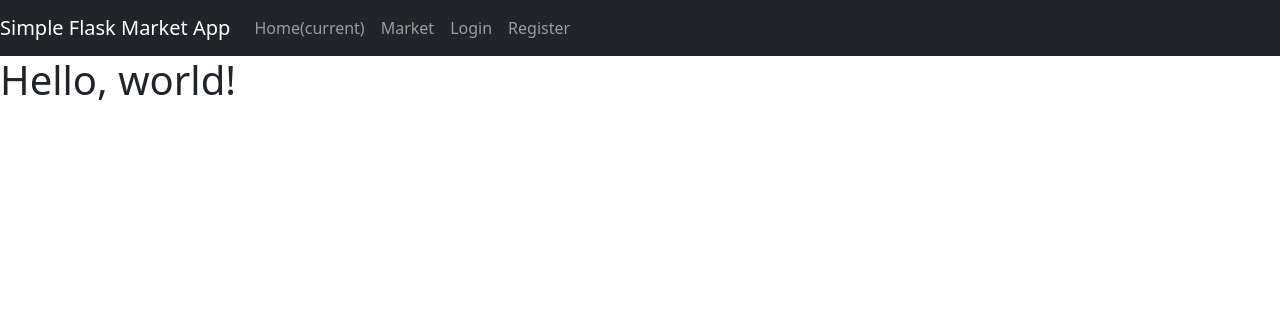
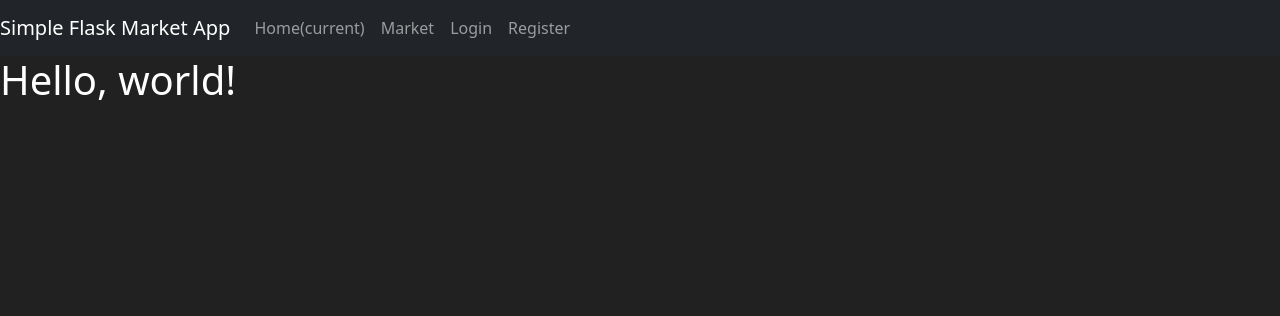
Before and after one commit to petrenkonikita112263/Flask_First_Real_Project, a Flask app: page / in a window 1280 px wide. Shown: the top 316 px of the page. Run offline with Flask 2, Linux system fonts and the light colour scheme.

Commit message:
Enabled dark mode for home page and changed the title.

```diff
--- a/templates/home.html
+++ b/templates/home.html
@@ -8,7 +8,7 @@
     <!-- Bootstrap CSS -->
     <link href="https://cdn.jsdelivr.net/npm/bootstrap@5.0.2/dist/css/bootstrap.min.css" rel="stylesheet" integrity="sha384-EVSTQN3/azprG1Anm3QDgpJLIm9Nao0Yz1ztcQTwFspd3yD65VohhpuuCOmLASjC" crossorigin="anonymous">
 
-    <title>Hello, world!</title>
+    <title>Home Page</title>
   </head>
   <body>
     <nav class="navbar navbar-expand-md navbar-dark bg-dark">
@@ -48,4 +48,10 @@
     <script src="https://cdn.jsdelivr.net/npm/bootstrap@5.0.2/dist/js/bootstrap.min.js" integrity="sha384-cVKIPhGWiC2Al4u+LWgxfKTRIcfu0JTxR+EQDz/bgldoEyl4H0zUF0QKbrJ0EcQF" crossorigin="anonymous"></script>
     -->
   </body>
+  <style>
+      body {
+          background-color: #212121;
+          color: white
+      }
+  </style>
 </html>
```
